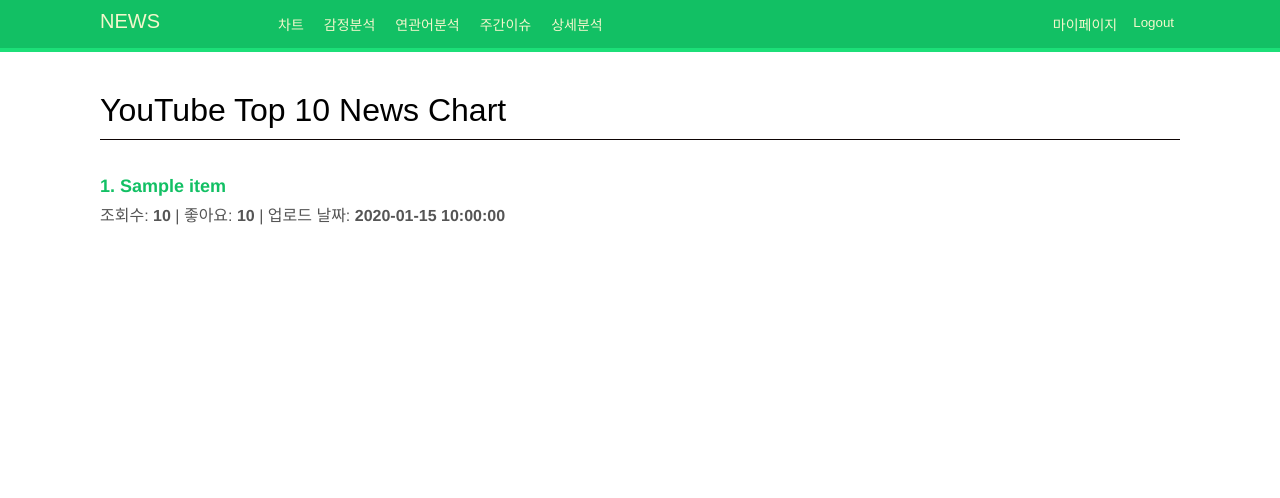
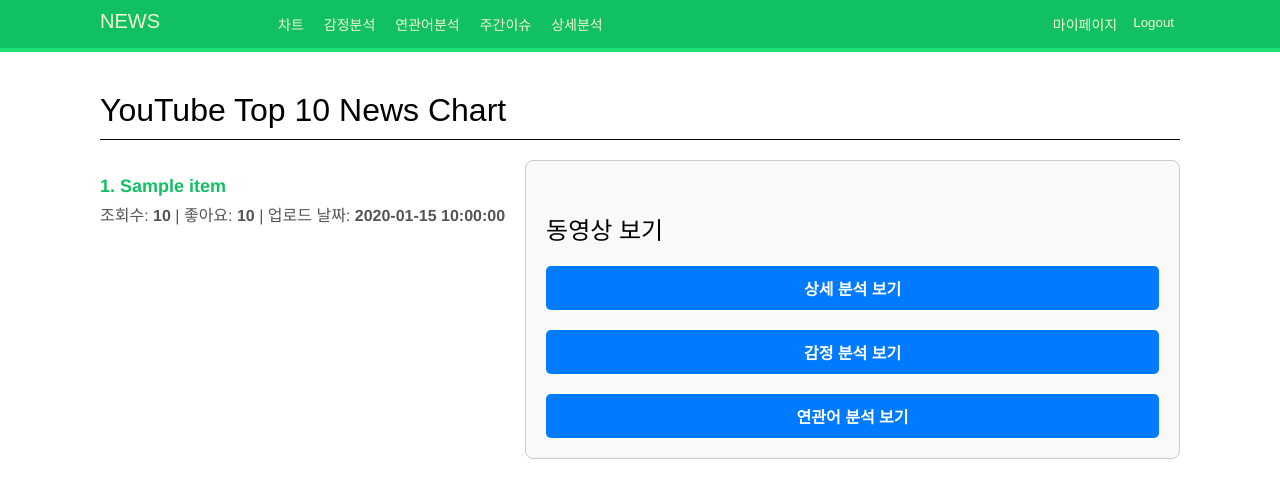
Before and after one commit to jinmiee/news-exploration, a Django app: template account/templates/analysis/chart.html in a window 1280 px wide. Shown: the top 498 px of the page. Run offline with Django 5.2, Linux system fonts and the light colour scheme; the template is opened without the code that fills it: most values are stand-ins (such as "Sample title", 1, 10 or a date in 2020); some web fonts are replaced.

Commit message:
chart.css 수정, 뉴스 제목 불용어 처리

```diff
--- a/account/static/css/chart.css
+++ b/account/static/css/chart.css
@@ -1,43 +1,59 @@
 /* 메인 콘텐츠 컨테이너 */
 .content-container {
     display: flex;
-    gap: 20px; /* 리스트와 사이드바 간의 간격 */
+    gap: 20px;
     justify-content: space-between;
 }
 
-/* 뉴스 리스트 영역 */
-.news-list {
-    flex: 2; /* 뉴스 리스트가 더 넓은 공간을 차지하도록 설정 */
+/* 뉴스 리스트 */
+.news-list ul {
+    list-style-type: none;
+    padding: 0;
 }
 
-/* 사이드바 영역 */
+.news-list li {
+    margin-bottom: 20px;
+}
+
+.news-title {
+    text-decoration: none;
+    font-size: 18px;
+    font-weight: bold;
+}
+
+.news-info {
+    margin: 5px 0;
+    color: #555;
+}
+
+/* 사이드바 */
 .video-sidebar {
-    flex: 1; /* 사이드바가 뉴스 리스트의 절반 크기로 설정 */
+    flex: 1;
     border: 1px solid #ccc;
     padding: 20px;
     border-radius: 8px;
     background-color: #f9f9f9;
 }
 
+/* 분석 버튼 */
 .analysis-buttons {
-    display: flex;            /* Flexbox를 사용하여 세로로 정렬 */
-    flex-direction: column;   /* 버튼들을 세로로 나열 */
-    gap: 20px;                /* 버튼 간격을 20px로 설정 */
-    padding: 10px;            /* 버튼 주변 여백 추가 */
+    display: flex;
+    flex-direction: column;
+    gap: 20px;
 }
 
 .btn-analysis {
-    display: block;           /* 각 버튼을 블록 요소로 설정 */
-    text-align: center;       /* 텍스트 가운데 정렬 */
-    padding: 10px 20px;       /* 버튼 내부 여백 추가 */
-    background-color: #007BFF; /* 버튼 배경색 */
-    color: white;             /* 버튼 글자 색 */
-    border-radius: 5px;       /* 버튼 테두리 둥글게 */
-    text-decoration: none;    /* 링크 기본 스타일 제거 */
-    font-weight: bold;        /* 글씨 두껍게 */
-    transition: background-color 0.3s; /* 호버 효과 추가 */
+    display: block;
+    text-align: center;
+    padding: 10px 20px;
+    background-color: #007BFF;
+    color: white;
+    border-radius: 5px;
+    text-decoration: none;
+    font-weight: bold;
+    transition: background-color 0.3s ease;
 }
 
 .btn-analysis:hover {
-    background-color: #0056b3; /* 버튼에 마우스를 올렸을 때 배경색 변화 */
+    background-color: #0056b3;
 }
--- a/account/templates/analysis/chart.html
+++ b/account/templates/analysis/chart.html
@@ -14,13 +14,13 @@
 <div class="content-container">
     <!-- 메인 뉴스 리스트 -->
     <div class="news-list">
-        <ul style="list-style-type: none; padding: 0;">
+        <ul>
             {% for item in top_news %}
-            <li style="margin-bottom: 20px;">
-                <a href="#" onclick="loadVideo('{{ item.url }}'); return false;" style="text-decoration: none; font-size: 18px; font-weight: bold;">
+            <li>
+                <a href="#" onclick="loadVideo('{{ item.url }}'); return false;" class="news-title">
                     {{ forloop.counter }}. {{ item.title }}
                 </a>
-                <p style="margin: 5px 0; color: #555;">
+                <p class="news-info">
                     조회수: <strong>{{ item.views }}</strong> | 좋아요: <strong>{{ item.likes }}</strong> | 업로드 날짜:
                     <strong>{{ item.upload_date|date:"Y-m-d H:i:s" }}</strong>
                 </p>
@@ -32,24 +32,18 @@
     </div>
 
     <!-- 오른쪽 사이드바 -->
-    <div id="sidebar" class="video-sidebar" style="display: none;">
+    <div id="sidebar" class="video-sidebar">
         <h2>동영상 보기</h2>
-        <div id="player-container" style="margin-bottom: 20px;">
+        <div id="player-container">
             <!-- YouTube 플레이어를 렌더링할 div -->
             <div id="youtube-player"></div>
         </div>
 
         <!-- 분석 버튼들 -->
-        <div class="analysis-buttons" style="display: flex; flex-direction: column; gap: 15px; margin-top: 20px;">
-            <a id="analysis-detail-btn" href="#" class="btn-analysis"
-                style="display: block; text-align: center; padding: 12px 30px; background-color: #007BFF; color: white; border-radius: 5px; text-decoration: none; font-weight: bold; transition: background-color 0.3s ease; width: fit-content;">상세
-                분석 보기</a>
-            <a id="analysis-emotion-btn" href="#" class="btn-analysis"
-                style="display: block; text-align: center; padding: 12px 30px; background-color: #007BFF; color: white; border-radius: 5px; text-decoration: none; font-weight: bold; transition: background-color 0.3s ease; width: fit-content;">감정
-                분석 보기</a>
-            <a id="analysis-relate-btn" href="#" class="btn-analysis"
-                style="display: block; text-align: center; padding: 12px 30px; background-color: #007BFF; color: white; border-radius: 5px; text-decoration: none; font-weight: bold; transition: background-color 0.3s ease; width: fit-content;">연관어
-                분석 보기</a>
+        <div class="analysis-buttons">
+            <a id="analysis-detail-btn" href="#" class="btn-analysis">상세 분석 보기</a>
+            <a id="analysis-emotion-btn" href="#" class="btn-analysis">감정 분석 보기</a>
+            <a id="analysis-relate-btn" href="#" class="btn-analysis">연관어 분석 보기</a>
         </div>
     </div>
 </div>
@@ -106,7 +100,7 @@
         alert(errorMessage);
     }
 
-    // 동영상 로드
+    // 동영상 로드 (재생 대기 상태)
     function loadVideo(videoUrl) {
         const videoId = extractVideoId(videoUrl);
         if (!videoId) {
@@ -115,7 +109,7 @@
         }
 
         document.getElementById('sidebar').style.display = 'block';
-         player.cueVideoById(videoId); // Player에 동영상을 로드 (자동 재생되지 않음)
+        player.cueVideoById(videoId); // Player에 동영상을 로드 (자동 재생되지 않음)
 
         // 분석 버튼 URL 업데이트
         document.getElementById('analysis-detail-btn').href = "{% url 'account:detail' %}?url=" + encodeURIComponent(videoUrl) + "&id=" + encodeURIComponent(videoId);
```
Also changed, not shown: account/views.py (+18 -0 lines).
